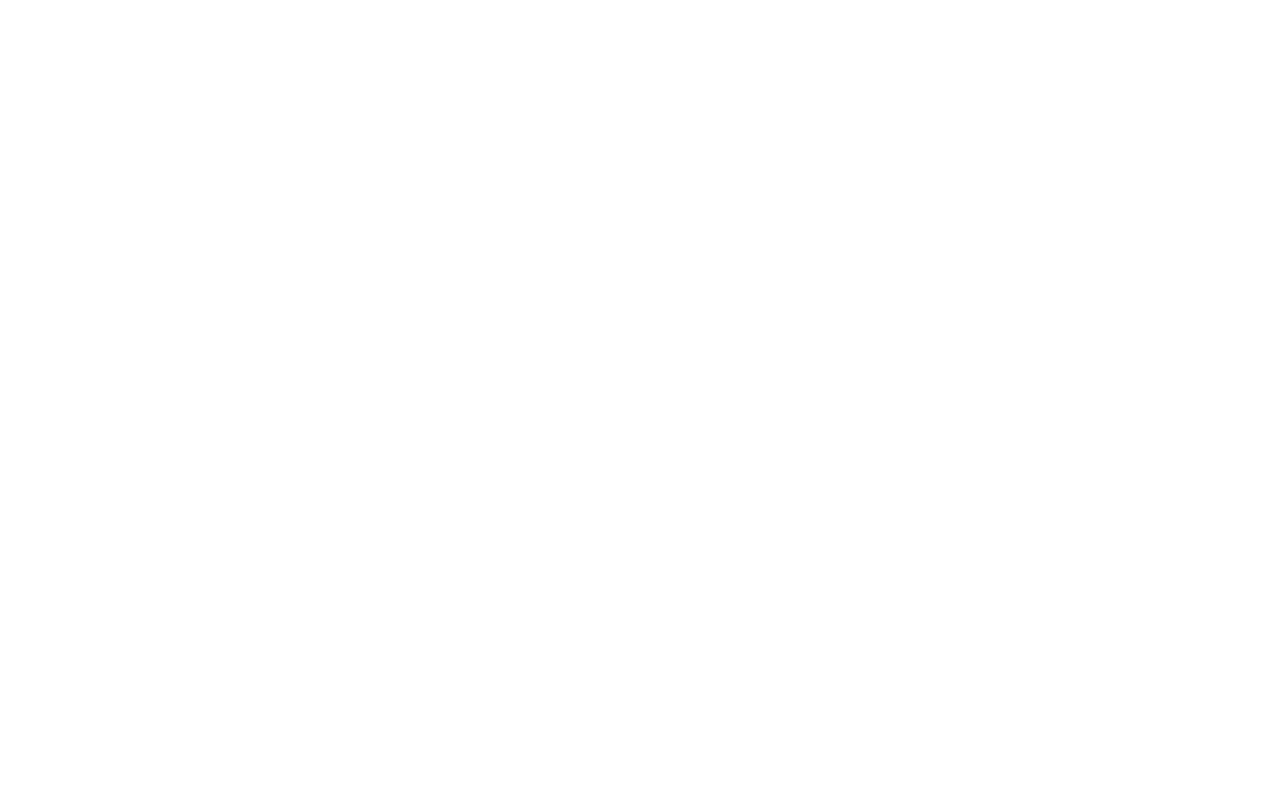
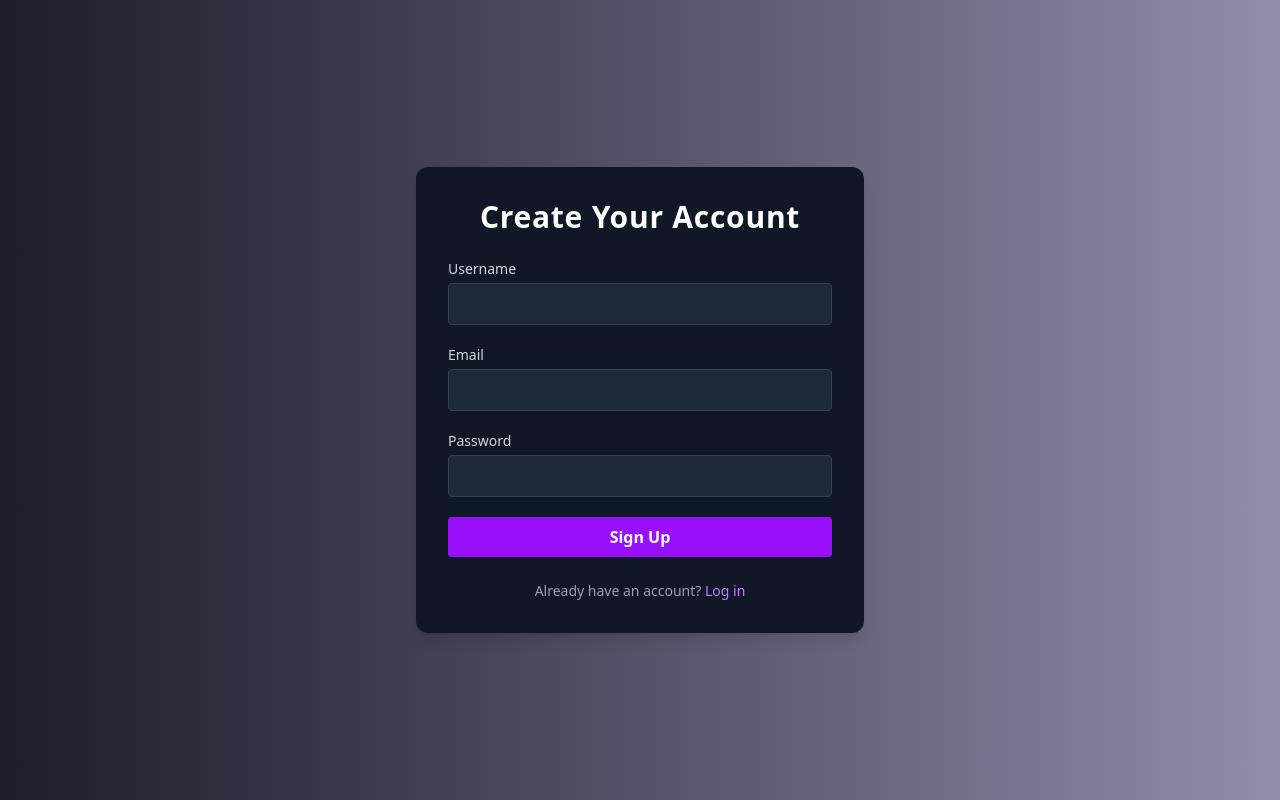
Before and after one commit to kunjpatel023/LibroScope, a React (Vite) app in the folder frontend/: page /signup in a window 1280 px wide. Before the commit this address had no page. Built offline with nearby package versions, Linux system fonts and the light colour scheme.

Commit message:
Sign Up Page

```diff
--- a/frontend/src/App.jsx
+++ b/frontend/src/App.jsx
@@ -2,13 +2,14 @@
 import { BrowserRouter as Router, Routes, Route } from 'react-router-dom';
 import Landing from './pages/Landing';
 import Login from './pages/Login';
-
+import Signup from './pages/Signup';
 function App() {
   return (
     <Router>
       <Routes>
         <Route path="/" element={<Landing />} />
         <Route path="/login" element={<Login />} />
+        <Route path="/signup" element={<Signup />} />
       </Routes>
     </Router>
   );
--- a/frontend/src/pages/Login.jsx
+++ b/frontend/src/pages/Login.jsx
@@ -54,7 +54,13 @@
           </button>
         </form>
         <p className="text-center text-sm text-gray-400 mt-6">
-          Don’t have an account? <span className="text-purple-400 hover:underline cursor-pointer">Sign up</span>
+        Don’t have an account?{' '}
+        <span
+            onClick={() => navigate('/signup')}
+            className="text-purple-400 hover:underline cursor-pointer"
+        >
+            Sign up
+        </span>
         </p>
       </div>
     </div>
--- /dev/null
+++ b/frontend/src/pages/Signup.jsx
@@ -0,0 +1,86 @@
+// src/pages/Signup.jsx
+import { useState } from 'react';
+import { useNavigate } from 'react-router-dom';
+import axios from 'axios';
+import { motion } from 'framer-motion';
+
+export default function Signup() {
+  const [form, setForm] = useState({ username: '', email: '', password: '' });
+  const [error, setError] = useState('');
+  const navigate = useNavigate();
+
+  const handleChange = (e) =>
+    setForm({ ...form, [e.target.name]: e.target.value });
+
+  const handleSubmit = async (e) => {
+    e.preventDefault();
+    setError('');
+    try {
+      const res = await axios.post('http://localhost:8000/api/signup/', form);
+      alert('Signup successful! Please log in.');
+      navigate('/login');
+    } catch (err) {
+      setError('Signup failed. Please check your inputs.');
+    }
+  };
+
+  return (
+    <motion.div
+      initial={{ opacity: 0 }}
+      animate={{ opacity: 1 }}
+      className="min-h-screen flex items-center justify-center bg-gradient-to-r from-[#1f1c2c] to-[#928dab] text-white"
+    >
+      <div className="bg-gray-900 bg-opacity-80 shadow-lg rounded-xl p-8 w-full max-w-md">
+        <h2 className="text-3xl font-bold text-center mb-6 tracking-wide">Create Your Account</h2>
+        <form onSubmit={handleSubmit} className="space-y-5">
+          <div>
+            <label htmlFor="username" className="block mb-1 text-sm text-gray-300">Username</label>
+            <input
+              name="username"
+              type="text"
+              onChange={handleChange}
+              required
+              className="w-full px-4 py-2 bg-gray-800 border border-gray-700 rounded focus:outline-none focus:ring-2 focus:ring-purple-500"
+            />
+          </div>
+          <div>
+            <label htmlFor="email" className="block mb-1 text-sm text-gray-300">Email</label>
+            <input
+              name="email"
+              type="email"
+              onChange={handleChange}
+              required
+              className="w-full px-4 py-2 bg-gray-800 border border-gray-700 rounded focus:outline-none focus:ring-2 focus:ring-purple-500"
+            />
+          </div>
+          <div>
+            <label htmlFor="password" className="block mb-1 text-sm text-gray-300">Password</label>
+            <input
+              name="password"
+              type="password"
+              onChange={handleChange}
+              required
+              className="w-full px-4 py-2 bg-gray-800 border border-gray-700 rounded focus:outline-none focus:ring-2 focus:ring-purple-500"
+            />
+          </div>
+          {error && <p className="text-red-500 text-sm">{error}</p>}
+          <button
+            type="submit"
+            className="w-full bg-purple-600 hover:bg-purple-700 text-white font-semibold py-2 px-4 rounded transition duration-200"
+          >
+            Sign Up
+          </button>
+        </form>
+        <p className="text-center text-sm text-gray-400 mt-6">
+  Already have an account?{' '}
+  <span
+    onClick={() => navigate('/login')}
+    className="text-purple-400 hover:underline cursor-pointer"
+  >
+    Log in
+  </span>
+</p>
+      </div>
+    </motion.div>
+  );
+}
```
